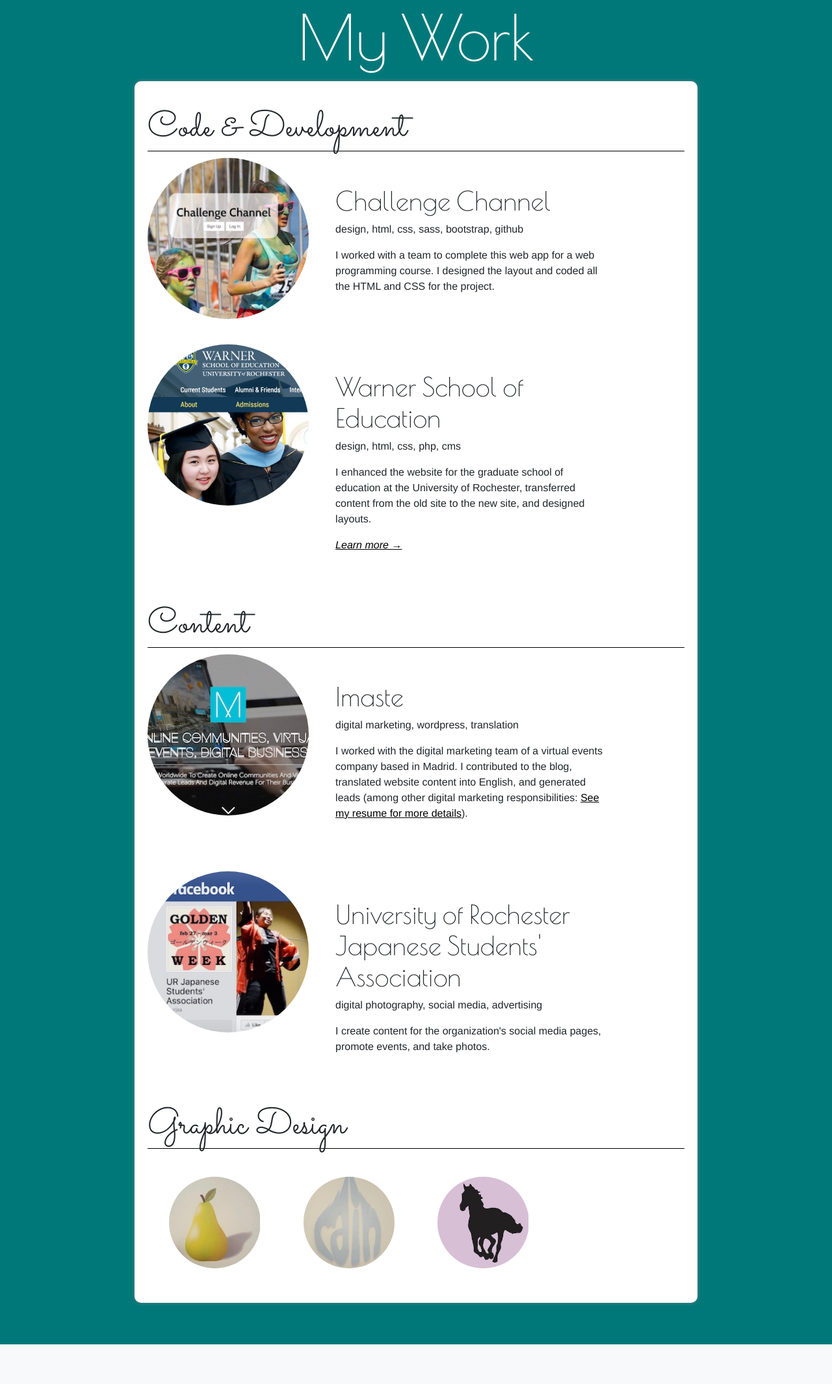
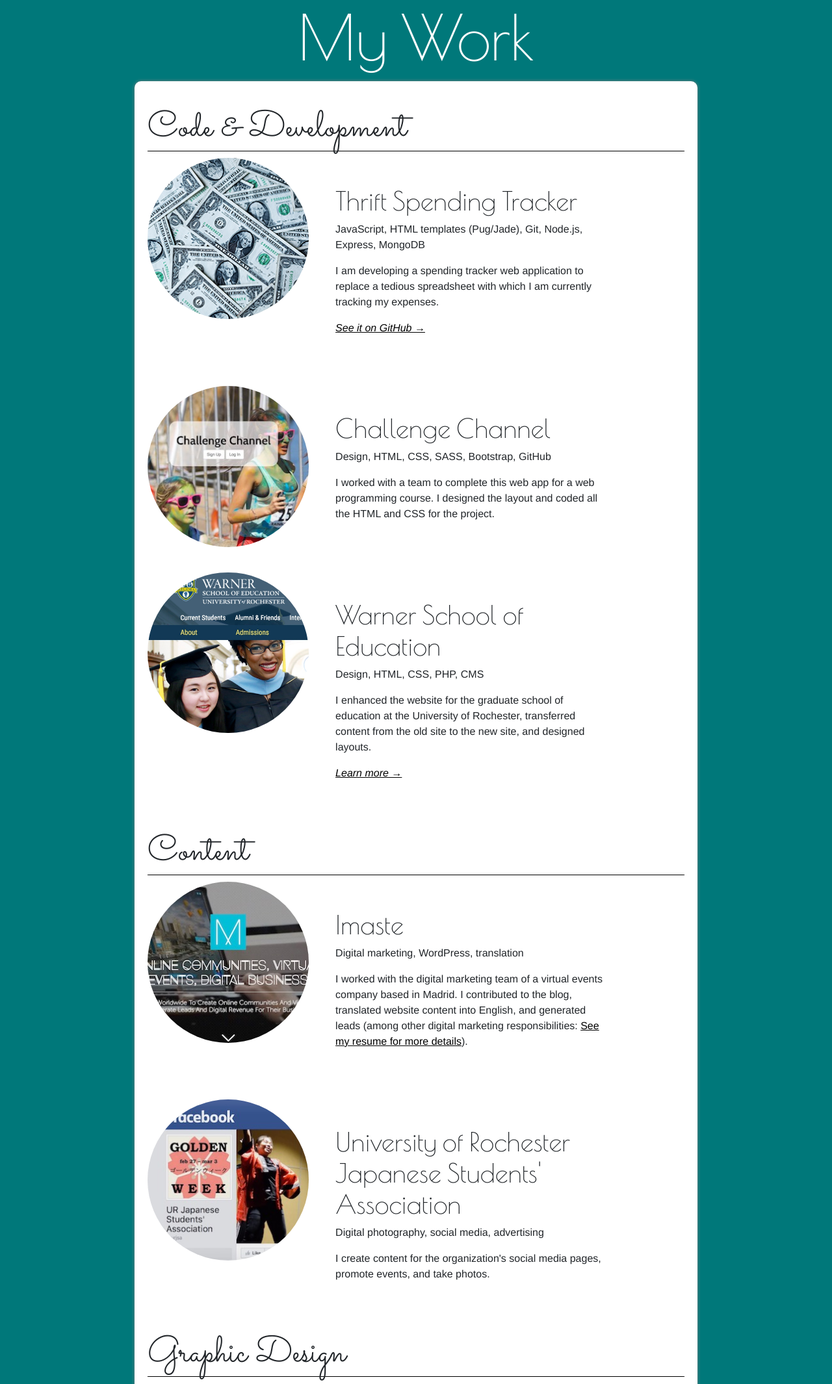
Before and after one commit to smwarsh/steph-warsh, a PHP site: page /portfolio.php in a window 1280 px wide. Shown: the part 45-2175 px from the top of the page at 65% size. Before the commit the page ends 2114 px from the top, so only its background shows below. Run offline with PHP 8.4, Linux system fonts and the light colour scheme.

Commit message:
Added bare bones of Thrift to portfolio page

```diff
--- a/portfolio.php
+++ b/portfolio.php
@@ -27,10 +27,20 @@
 				<h2>Code &amp; Development</h2>
 
 				<div class="work-item">
+					<a href="https://github.com/smwarsh/thrift" target="_blank"><img src="img/dollars_sm.jpg" alt="Thrift Spending Tracker"></a><!--
+					--><div class="description">
+					<h3>Thrift Spending Tracker</h3>
+					<p>JavaScript, HTML templates (Pug/Jade), Git, Node.js, Express, MongoDB</p>
+					<p>I am developing a spending tracker web application to replace a tedious spreadsheet with which I am currently tracking my expenses.</p>
+					<p class="click"><a href="https://github.com/smwarsh/thrift" target="_blank">See it on GitHub &#8594;</a></p>
+					</div><!-- .description -->
+				</div><!-- .work-item -->
+
+				<div class="work-item">
 					<a href="http://wilfredwallis.com/steph/" target="_blank"><img src="img/challengechannel_sm.jpg" alt="challenge channel"></a><!--
 					--><div class="description">
 					<h3>Challenge Channel</h3>
-					<p>design, html, css, sass, bootstrap, github</p>
+					<p>Design, HTML, CSS, SASS, Bootstrap, GitHub</p>
 					<p>I worked with a team to complete this web app for a web programming course. I designed the layout and coded all the HTML and CSS for the project.</p>
 					</div><!-- .description -->
 				</div><!-- .work-item -->
@@ -39,7 +49,7 @@
 					<a href="warner.php"><img src="img/warner_sm.jpg" alt="warner"></a><!--
 					--><div class="description">
 					<h3>Warner School of Education</h3>
-					<p>design, html, css, php, cms</p>
+					<p>Design, HTML, CSS, PHP, CMS</p>
 					<p>I enhanced the website for the graduate school of education at the University of Rochester, transferred content from the old site to the new site, and designed layouts.</p>
 					<p class="click"><a href="warner.php">Learn more &#8594;</a></p>
 					</div><!-- .description -->
@@ -51,7 +61,7 @@
 					<a href="https://www.imaste-ips.com/"><img src="img/imaste_sm.jpg" alt="imaste"></a><!--
 					--><div class="description">
 					<h3>Imaste</h3>
-					<p>digital marketing, wordpress, translation</p>
+					<p>Digital marketing, WordPress, translation</p>
 					<p>I worked with the digital marketing team of a virtual events company based in Madrid. I contributed to the blog, translated website content into English, and generated leads (among other digital marketing responsibilities: <a href="StephWarshResume.pdf" target="_blank">See my resume for more details</a>).</p>
 					</div><!-- .description -->
 				</div><!-- .work-item -->
@@ -60,7 +70,7 @@
 					<a href="https://www.facebook.com/urjsa/"><img src="img/jsa_sm.jpg" alt="university of rochester japanese students' association"></a><!--
 					--><div class="description">
 					<h3>University of Rochester Japanese Students' Association</h3>
-					<p>digital photography, social media, advertising</p>
+					<p>Digital photography, social media, advertising</p>
 					<p>I create content for the organization's social media pages, promote events, and take photos.</p>
 					</div><!-- .description -->
 				</div><!-- .work-item -->
```
Also changed, not shown: img/dollars_sm.jpg (added), 1 other file.
